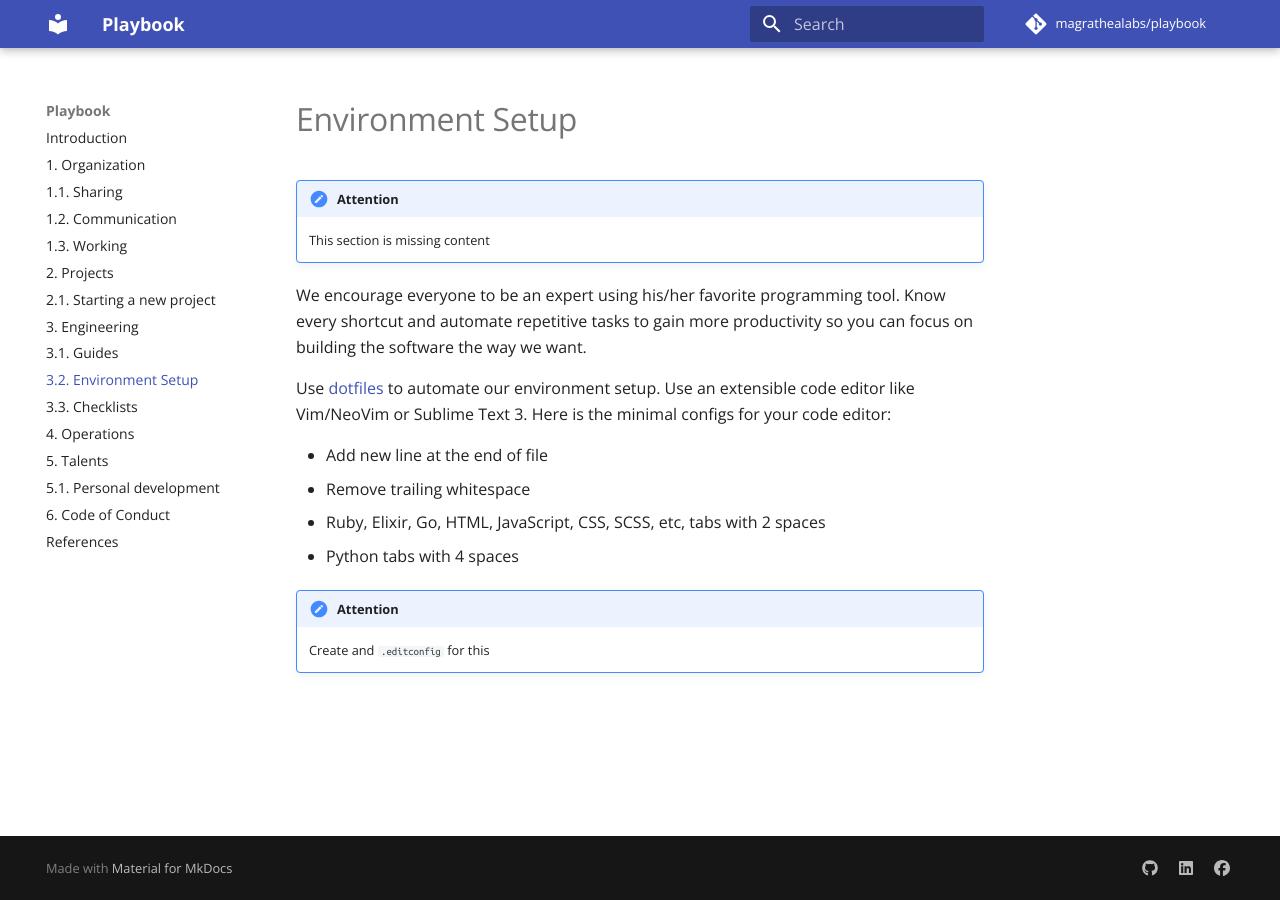
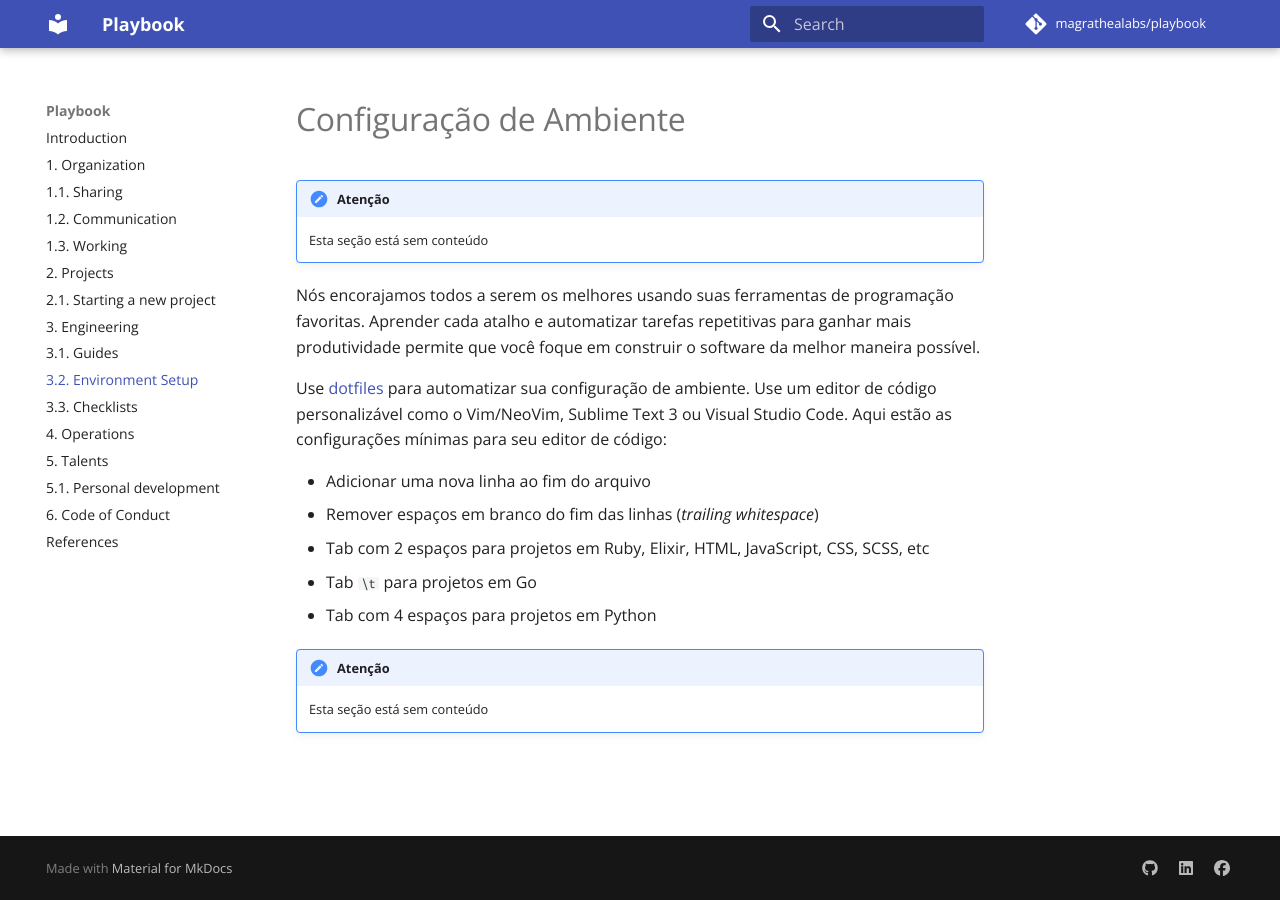
Before and after one commit to magrathealabs/playbook, an MkDocs documentation site: the page built from docs/3.2-environment.md, in a window 1280 px wide. Built offline with MkDocs 1.6.1 and Material for MkDocs 9.7.7, drawn with Linux system fonts in a browser that asks for light colours; comment, search, counter and statistics services are not loaded.

Commit message:
Translate `3.2-environment.md` to pt-BR (#46)

```diff
--- a/docs/3.2-environment.md
+++ b/docs/3.2-environment.md
@@ -1,16 +1,17 @@
-# Environment Setup
+# Configuração de Ambiente
 
-!!! attention
-    This section is missing content
+!!! Atenção
+    Esta seção está sem conteúdo
 
-We encourage everyone to be an expert using his/her favorite programming tool. Know every shortcut and automate repetitive tasks to gain more productivity so you can focus on building the software the way we want.
+Nós encorajamos todos a serem os melhores usando suas ferramentas de programação favoritas. Aprender cada atalho e automatizar tarefas repetitivas para ganhar mais produtividade permite que você foque em construir o software da melhor maneira possível.
 
-Use [dotfiles](https://dotfiles.github.io) to automate our environment setup. Use an extensible code editor like Vim/NeoVim or Sublime Text 3. Here is the minimal configs for your code editor:
+Use [dotfiles](https://dotfiles.github.io) para automatizar sua configuração de ambiente. Use um editor de código personalizável como o Vim/NeoVim, Sublime Text 3 ou Visual Studio Code. Aqui estão as configurações mínimas para seu editor de código:
 
-* Add new line at the end of file
-* Remove trailing whitespace
-* Ruby, Elixir, Go, HTML, JavaScript, CSS, SCSS, etc, tabs with 2 spaces
-* Python tabs with 4 spaces
+* Adicionar uma nova linha ao fim do arquivo
+* Remover espaços em branco do fim das linhas (*trailing whitespace*)
+* Tab com 2 espaços para projetos em Ruby, Elixir, HTML, JavaScript, CSS, SCSS, etc
+* Tab `\t` para projetos em Go
+* Tab com 4 espaços para projetos em Python
 
-!!! attention
-    Create and `.editconfig` for this
+!!! Atenção
+    Esta seção está sem conteúdo
```
